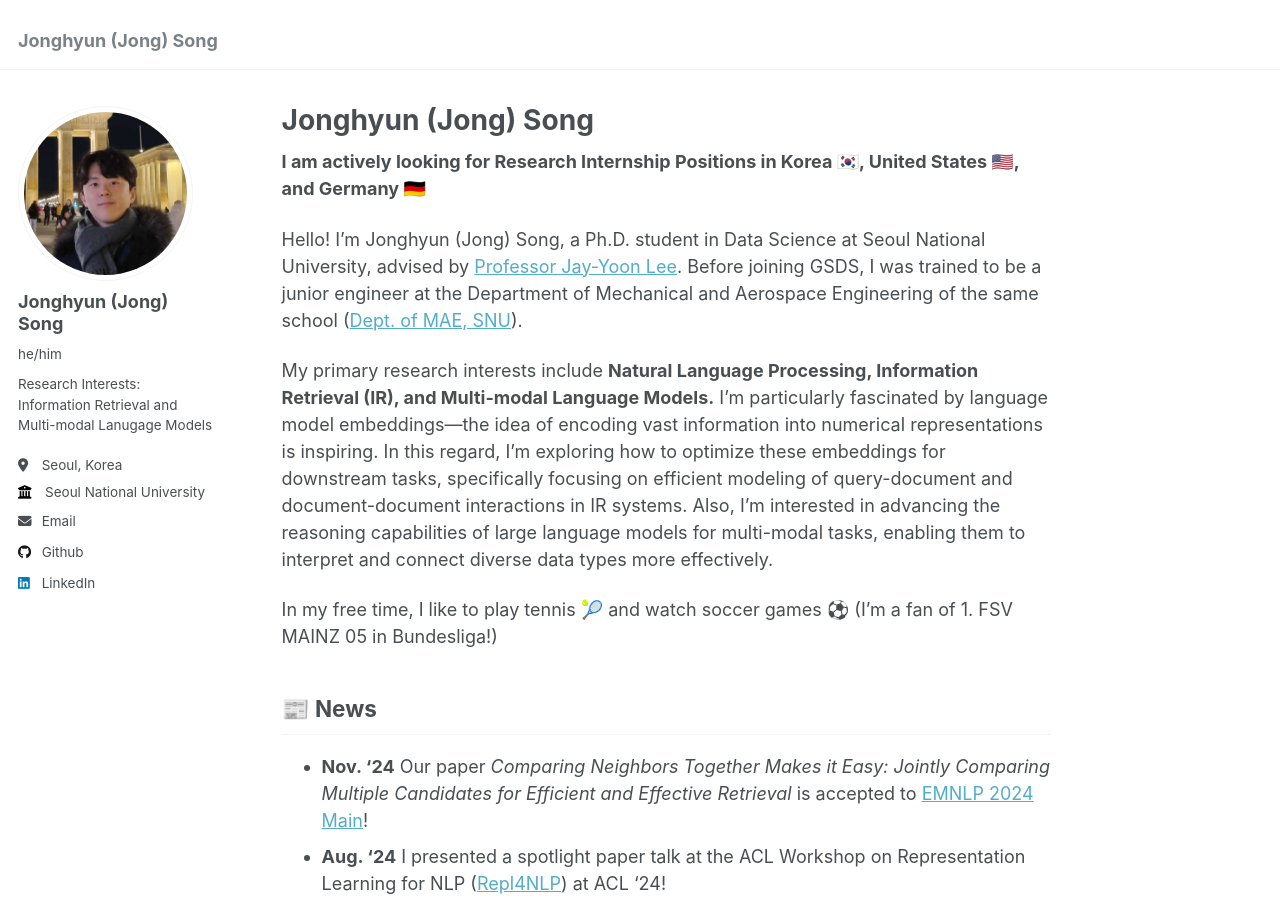
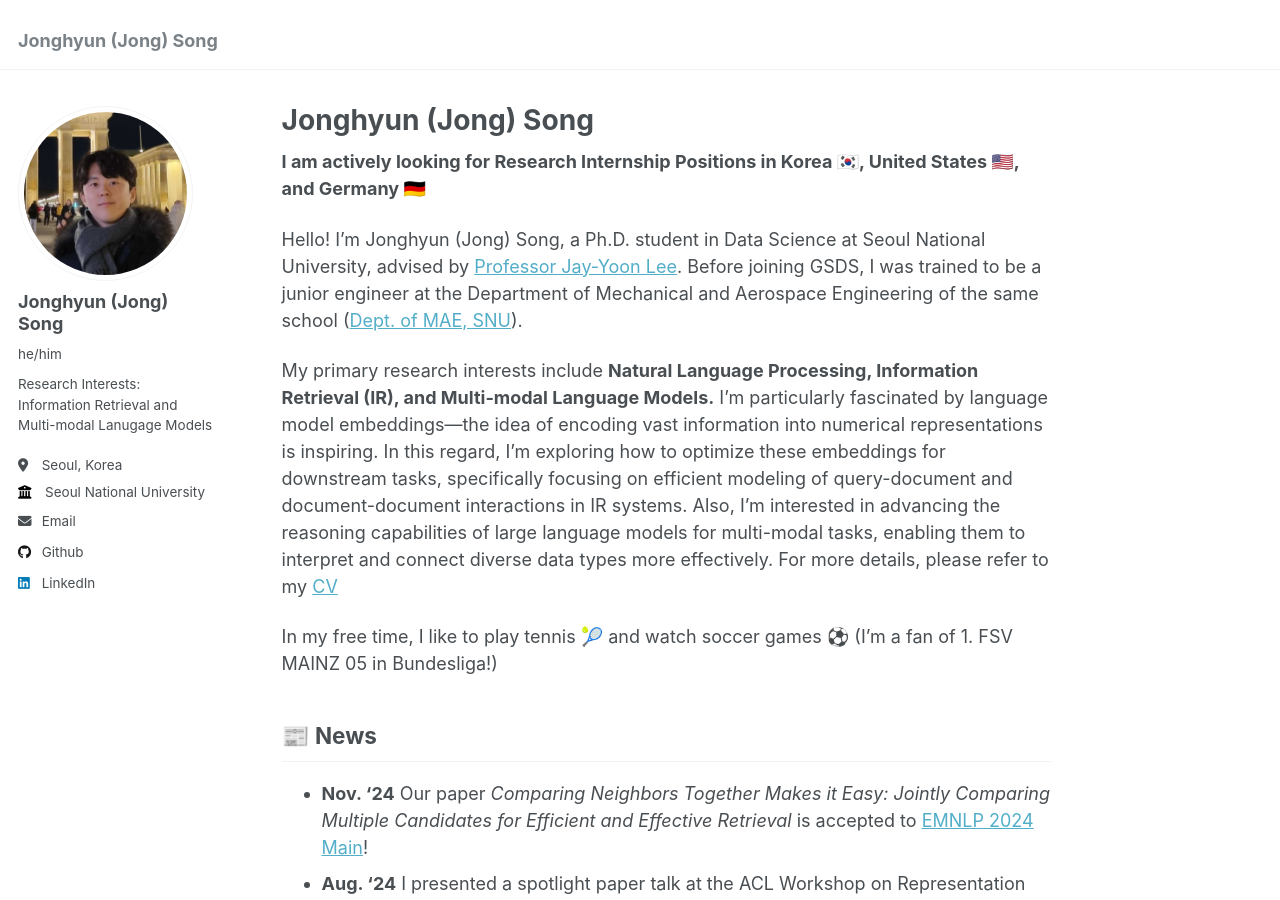
Before and after one commit to yc-song/yc-song.github.io, a Jekyll site: the page built from _pages/about.md, in a window 1280 px wide and 900 px high. Built offline with Jekyll 4.4.1, drawn with Linux system fonts in a browser that asks for light colours; emoji names are drawn with the system emoji font.

Commit message:
Update about.md

```diff
--- a/_pages/about.md
+++ b/_pages/about.md
@@ -10,7 +10,7 @@ redirect_from:
 
 Hello! I’m Jonghyun (Jong) Song, a Ph.D. student in Data Science at Seoul National University, advised by [Professor Jay-Yoon Lee](https://www.skiml.snu.ac.kr/). Before joining GSDS, I was trained to be a junior engineer at the Department of Mechanical and Aerospace Engineering of the same school ([Dept. of MAE, SNU](https://me.snu.ac.kr/)).
 
-My primary research interests include **Natural Language Processing, Information Retrieval (IR), and Multi-modal Language Models.** I’m particularly fascinated by language model embeddings—the idea of encoding vast information into numerical representations is inspiring. In this regard, I’m exploring how to optimize these embeddings for downstream tasks, specifically focusing on efficient modeling of query-document and document-document interactions in IR systems. Also, I’m interested in advancing the reasoning capabilities of large language models for multi-modal tasks, enabling them to interpret and connect diverse data types more effectively.
+My primary research interests include **Natural Language Processing, Information Retrieval (IR), and Multi-modal Language Models.** I’m particularly fascinated by language model embeddings—the idea of encoding vast information into numerical representations is inspiring. In this regard, I’m exploring how to optimize these embeddings for downstream tasks, specifically focusing on efficient modeling of query-document and document-document interactions in IR systems. Also, I’m interested in advancing the reasoning capabilities of large language models for multi-modal tasks, enabling them to interpret and connect diverse data types more effectively. For more details, please refer to my [CV](https://yc-song.github.io/files/Jong_CV.pdf)
 
 In my free time, I like to play tennis :tennis: and watch soccer games :soccer: (I'm a fan of 1. FSV MAINZ 05 in Bundesliga!)
 
```
